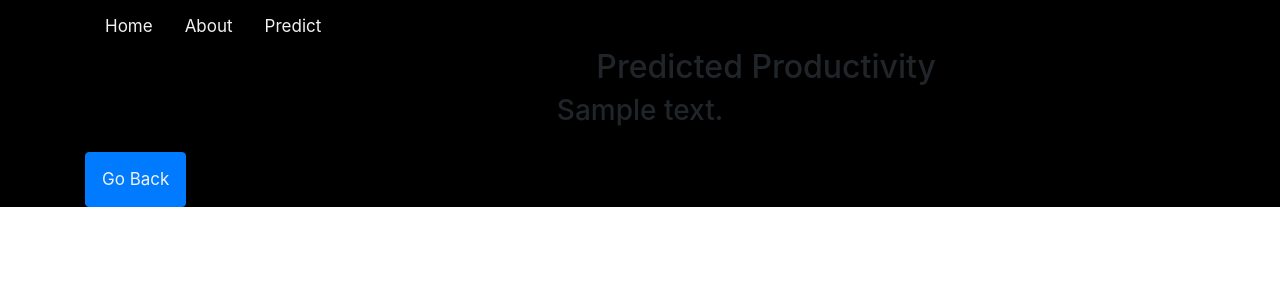
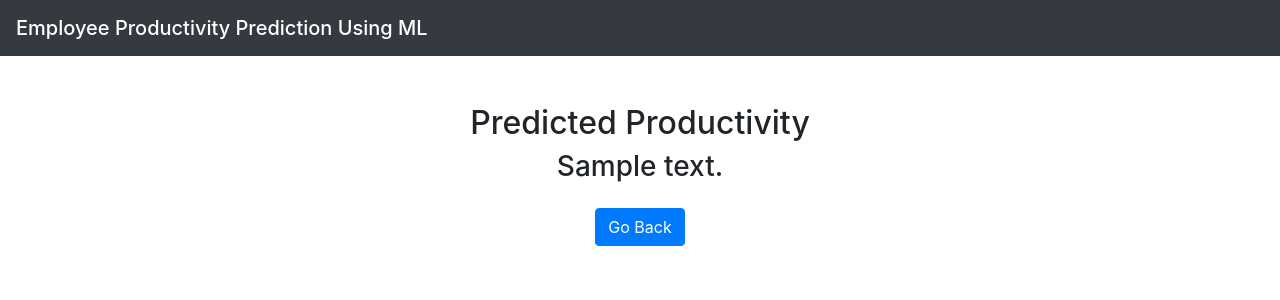
Before and after one commit to varchasv772/Machine_Learning_Project, a Flask app: template Employee Performance Prediction/templates/result.html in a window 1280 px wide. Shown: the top 300 px of the page. Run offline with Flask 3, Linux system fonts and the light colour scheme; the template is opened without the code that fills it: most values are stand-ins (such as "Sample title", 1, 10 or a date in 2020); parts of the project's set-up code (start-up, migrations or seed data) failed here and were passed over; some libraries are stand-ins or nearby versions.

Commit message:
result.html

```diff
--- a/Employee Performance Prediction/templates/result.html
+++ b/Employee Performance Prediction/templates/result.html
@@ -6,12 +6,9 @@
     <link rel="stylesheet" href="static/result.css">
 </head>
 <body>
-     <div class="topnav">
-            <div class="navbar-left">
-            <a href="/">Home</a>
-            <a href="/about">About</a>
-            <a href="/predict">Predict</a>
-        </div>
+    <nav class="navbar navbar-dark bg-dark">
+        <span class="navbar-brand mb-0 h1">Employee Productivity Prediction Using ML</span>
+    </nav>
     <div class="container mt-5 text-center">
         <h2>Predicted Productivity</h2>
         <h3>{{ prediction_text }}</h3>
```
